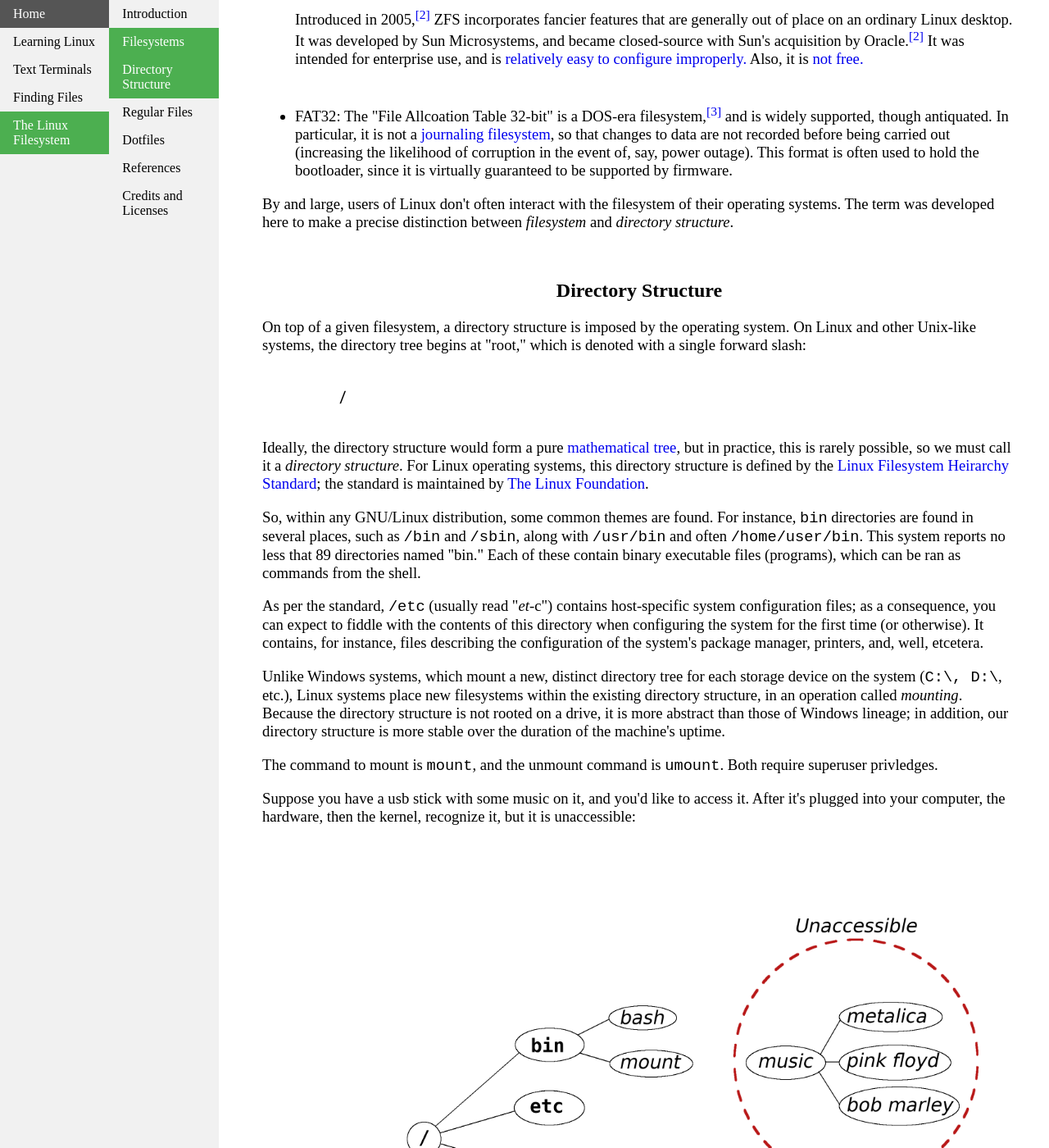
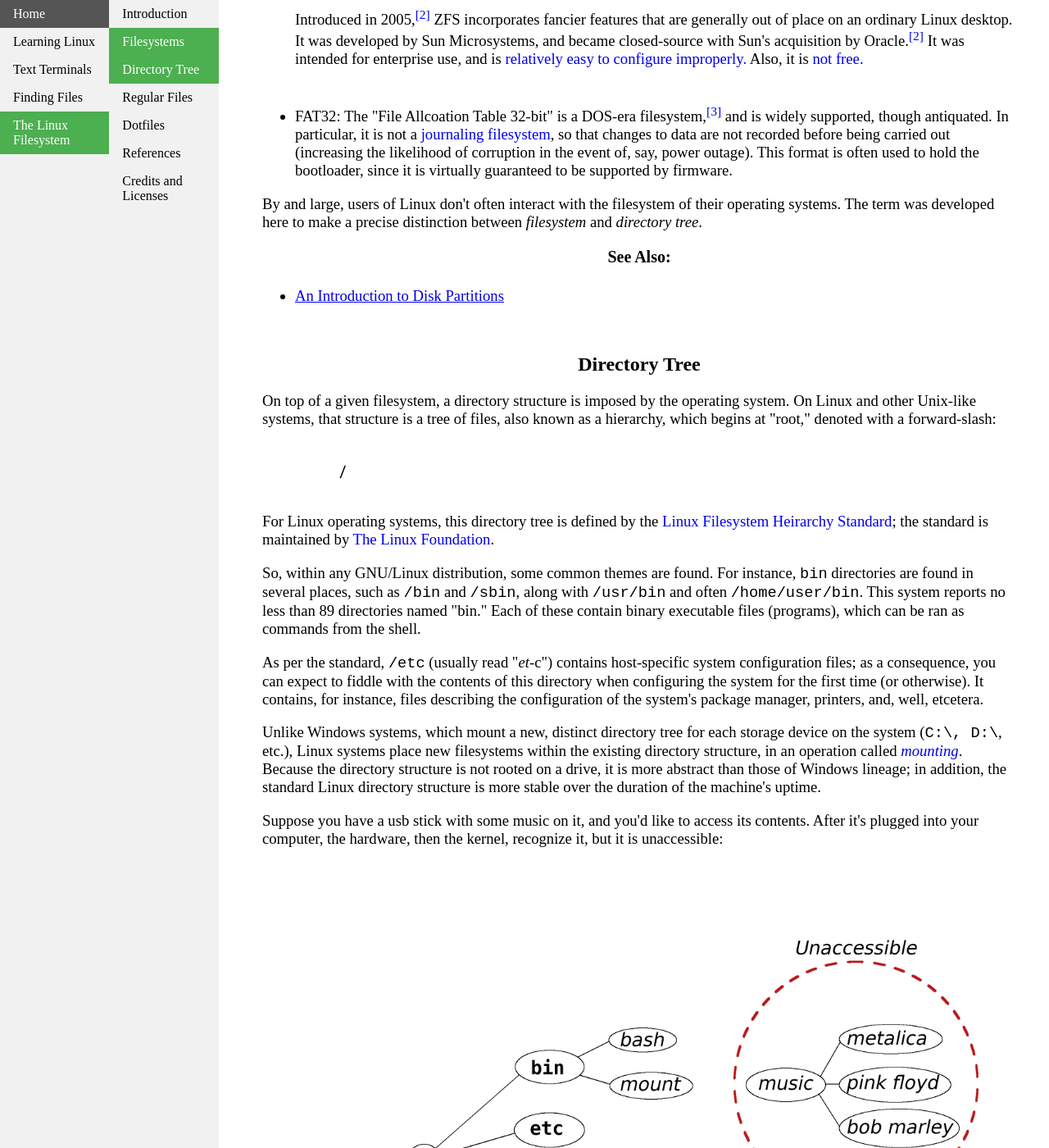
Before and after one commit to josh-59/Learning-Linux, a Jekyll site: the page built from linux-filesystem.html, in a window 1280 px wide and 1400 px high, scrolled down 666 px. Shown: the whole window at 82% size. Built offline with Jekyll 4.4.1, drawn with Linux system fonts in a browser that asks for light colours; some of the changed text lies outside the part shown.

Commit message:
Added a few new links, revise

```diff
--- a/linux-filesystem.html
+++ b/linux-filesystem.html
@@ -6,7 +6,7 @@
     <ul>
         <li><a href="#introduction"> Introduction </a></li>
         <li><a href="#filesystems"> Filesystems </a></li>
-        <li><a href="#directory-structure"> Directory Structure </a></li>
+        <li><a href="#directory-tree"> Directory Tree </a></li>
         <li><a href="#regular-files"> Regular Files </a></li>
         <li><a href="#dotfiles"> Dotfiles </a></li>
         <li><a href="#references"> References </a></li>
@@ -45,7 +45,7 @@
         A filesystem is a systematic method of organizing data on disk.<sup><a href="https://wiki.osdev.org/Filesystem">[1]</a><a href="https://wiki.archlinux.org/index.php/File_systems">[2]</a></sup>
         Conceptually, it is similar to a data structure, in that it defines a convention
         to be followed to store and retrieve data.
-        Preparing a drive for use by a particular filesystem <a href="https://docs.fedoraproject.org/en-US/fedora/f28/install-guide/appendixes/Disk_Partitions/">is known as formatting</a>.
+        Preparing a drive for use by a particular filesystem is known as formatting.
     </p>
 
     <ul>
@@ -94,17 +94,23 @@
 		By and large, users of Linux don't often interact with the filesystem
 		of their operating systems.
 		The term was developed here to make a precise distinction between
-		<em>filesystem</em> and <em>directory structure</em>.
+		<em>filesystem</em> and <em>directory tree</em>.
 	</p>
+
+	<h3> See Also: </h3>
+	<ul>
+		<li> <a href="https://docs.fedoraproject.org/en-US/fedora/f28/install-guide/appendixes/Disk_Partitions/">An Introduction to Disk Partitions </a> </li>
+	</ul>
 </div>
 
-<div id="directory-structure" class="content">
-    <h2> Directory Structure</h2>
+<div id="directory-tree" class="content">
+    <h2> Directory Tree</h2>
 
 	<p>
 		On top of a given filesystem, a directory structure is imposed by the operating system.
-        On Linux and other Unix-like systems, the directory tree begins at "root,"
-        which is denoted with a single forward slash:
+        On Linux and other Unix-like systems, that structure is a
+		tree of files, also known as a hierarchy, which begins at "root,"
+		denoted with a forward-slash:
 	</p>
 
 	<div class="code">
@@ -112,10 +118,7 @@
 	</div>
 
 	<p>
-		Ideally, the directory structure would form a
-		pure <a href="https://en.wikipedia.org/wiki/Tree_(graph_theory)">mathematical tree</a>,
-		but in practice, this is rarely possible, so we must call it a <em>directory structure</em>.
-        For Linux operating systems, this directory structure is defined
+        For Linux operating systems, this directory tree is defined
 		by the <a href="https://www.pathname.com/fhs/pub/fhs-2.3.pdf">Linux Filesystem Heirarchy Standard</a>;
 		the standard is maintained by <a href="https://www.linuxfoundation.org/"> The Linux Foundation</a>.
     </p>
@@ -125,7 +128,7 @@
         For instance, <code>bin</code> directories are found in several places, such as
         <code>/bin</code> and <code>/sbin</code>, along with <code>/usr/bin</code> and often
         <code>/home/user/bin</code>.
-        This system reports no less that 89 directories named "bin."
+        This system reports no less than 89 directories named "bin."
         Each of these contain binary executable files (programs), which
         can be ran as commands from the shell.
     </p>
@@ -143,21 +146,17 @@
         Unlike Windows systems, which mount a new, distinct directory tree
         for each storage device on the system (<code>C:\, D:\</code>, etc.),
         Linux systems place new filesystems within the existing
-        directory structure, in an operation called <em>mounting</em>.
+        directory structure, in an operation called
+		<a href="https://www.man7.org/linux/man-pages/man8/mount.8.html"><em>mounting</em></a>.
 		Because the directory structure is not rooted
 		on a drive, it is more abstract than those of
-		Windows lineage; in addition, our directory structure
+		Windows lineage; in addition, the standard Linux directory structure
 		is more stable over the duration of the machine's uptime.
 	</p>
 
 	<p>
-		The command to mount is <code>mount</code>, and the unmount command is
-		<code>umount</code>.  Both require superuser privledges.
-	</p>
-
-	<p>
 		Suppose you have a usb stick with some music on it, and you'd
-		like to access it.
+		like to access its contents.
 		After it's plugged into your computer, the hardware, then the kernel,
 		recognize it, but it is unaccessible:
 	</p>
@@ -173,7 +172,7 @@
 	</p>
 
 	<p>
-		In Unix, the directory tree is used as a general-purpose meeting place:
+		In Linux, the directory tree is used as a general-purpose meeting place:
 		It holds references to hardware drivers, information about running
 		processes, your terminal screen is represented by a file within the hierarchy;
 		all of this in addition to regular files.
@@ -187,7 +186,7 @@
 		for instance, are called <em>special device files</em>
 		(<a href="https://www.pathname.com/fhs/pub/fhs-2.3.pdf">Linux Filesystem Heirarchy Standard</a>, page 7);
 		each file in <code>/dev</code> represents a device connected to the system (or an aspect of one).
-		<code>/dev/sdb</code>, as used above, refers to a hard-disk driver.
+		<code>/dev/sdb</code>, as used above, refers to a hard-disk (driver).
 		<code>/dev/sdb1</code> refers to the first partition on that hard drive;
 		<code>/dev/sdb2</code> refers to the second partition on that hard drive;
 		etc..
@@ -208,6 +207,13 @@
 		<li><code><a href="http://man7.org/linux/man-pages/man8/lsof.8.html">lsof</a>&nbsp;</code> - List open files </li>
 		<li><code><a href="http://man7.org/linux/man-pages/man8/lsmod.8.html">lsmod</a></code> - Show the status of modules in the Linux Kernel </li>
 	</ul>
+
+	<h3>See Also:</h3>
+		<ul>
+			<li><a href="https://www.man7.org/linux/man-pages/man7/file-hierarchy.7.html"><code>file-hierarchy(7)</code></a></li>
+			<li><a href="https://www.man7.org/linux/man-pages/man8/mount.8.html"><code>mount(8)</code></a></li>
+			<li><a href="https://www.man7.org/linux/man-pages/man8/umount.8.html"><code>umount(8)</code></a></li>
+		</ul>
 
 </div>
     <div id="regular-files" class="content">
@@ -248,7 +254,8 @@
 			(<a href="https://www.gnu.org/software/coreutils/manual/html_node/File-permissions.html#File-permissions">GNU Coreutils, section 27</a>).
 			These are maintained by the filesystem along with other metadata about the file, such as size and location on-disk.
 			For instance, the operating system will not even consider trying to execute a file if its
-			appropriate executable bit is not set (but will allow you to pass the file as an argument to an executable).
+			appropriate executable bit is not set (but will allow you to pass the file as an argument to an executable&mdash;
+			an interpreter, say).
 		</p>
 
 		<p>
@@ -258,35 +265,11 @@
 		<a href="assets/img/ls-long.pdf" target="_blank"><img src="assets/img/ls-long.png" style="width: 100%" title="Click for printable" ></a>
 
 		<p>
-			Here we can see that <code>bash</code> is executable by everyone, but only writable by <em>root</em> (click image for printable).
+			Here we can see that <code>bash</code> is an executable file, and may be executed by
+			everyone, but is only writable by <em>root</em> (click image for printable).
+			File mode bits can be changed with the
+			<a href="https://www.man7.org/linux/man-pages/man1/chmod.1.html"><code>chmod(1)</code></a> utility.
 		</p>
-
-		<div class=aside-right>
-			<h4>Aside: Shebang</h4>
-			Suppose a plaintext file has its executable bit set,
-			and one tries to execute the file.
-			It's clearly a script, right?
-			The first line of such a script is often,
-			<code>
-				 #! /usr/bin/sh
-			 </code>
-		</div>
-
-		<p>
-			The mode bits can be changed with the <code>chmod</code> utility.
-			A common operation is setting the executable bit:
-            chmod +x:
-            Change the way the operating system handles a file;
-            <i>in addition</i> to the above, the operating system can now
-            "execute" the file:
-            Binary
-            #! /usr/bin/XXXXXXX
-            Bash's behavior by default
-
-            For instance, the ruby interpreter is a program, existant in my filesystem
-            as a binary file compiled from C source code; to execute a ruby program,
-            I pass the argument <tt>ruby my_example_program.rb </tt> to bash,
-            causing the kernel to launch ruby with the argument file <tt>my_example_program.rb</tt>.
         </div>
 
         <div id="dotfiles" class="content">
```
